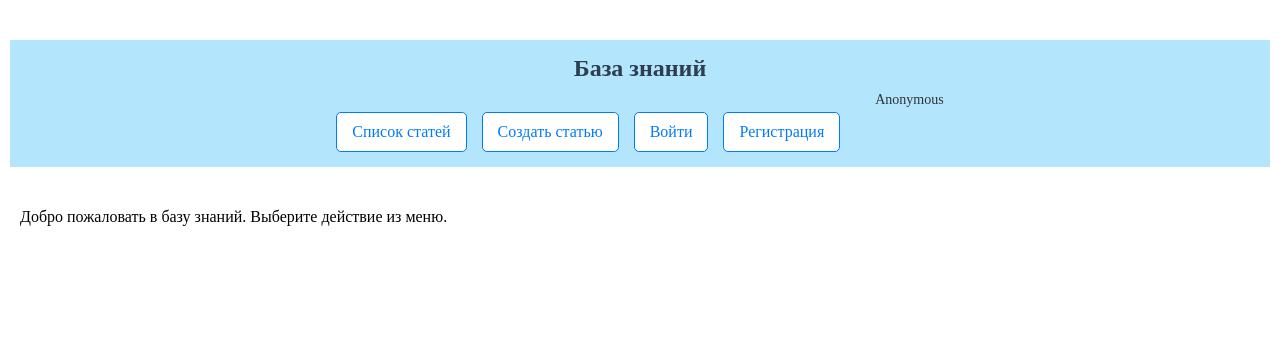
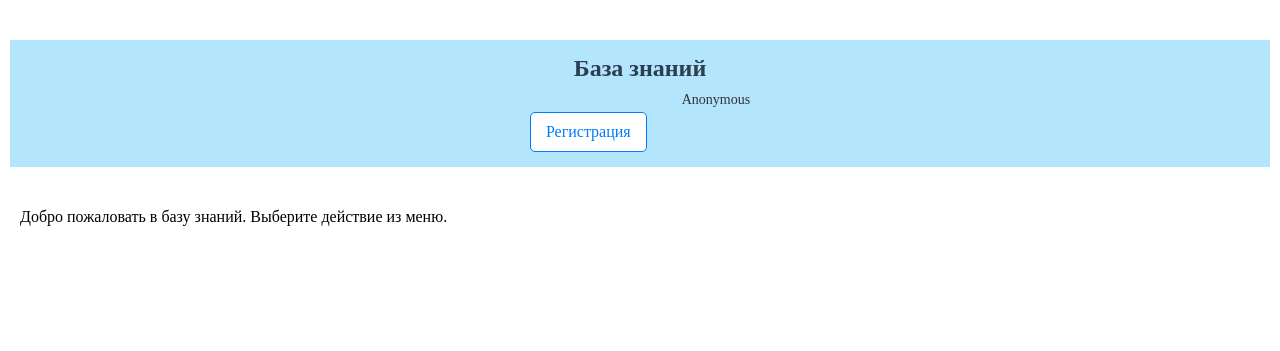
Before and after one commit to Kisonya/webprogramming-labs-2, a Flask app: page /lab8/ in a window 1280 px wide. Shown: the part 78-429 px from the top of the page. Run offline with Flask 3, Linux system fonts and the light colour scheme.

Commit message:
Регистрация

```diff
--- a/templates/lab8/lab8.html
+++ b/templates/lab8/lab8.html
@@ -6,9 +6,9 @@
     <div class="main-nav">
         <h1>База знаний</h1>
         <nav>
-            <a href="{{ url_for('lab8.articles') }}" class="nav-button">Список статей</a>
+            <!-- <a href="{{ url_for('lab8.articles') }}" class="nav-button">Список статей</a>
             <a href="{{ url_for('lab8.create') }}" class="nav-button">Создать статью</a>
-            <a href="{{ url_for('lab8.login') }}" class="nav-button">Войти</a>
+            <a href="{{ url_for('lab8.login') }}" class="nav-button">Войти</a> -->
             <a href="{{ url_for('lab8.register') }}" class="nav-button">Регистрация</a>
             <span class="user-info">Anonymous</span>
         </nav>
```
